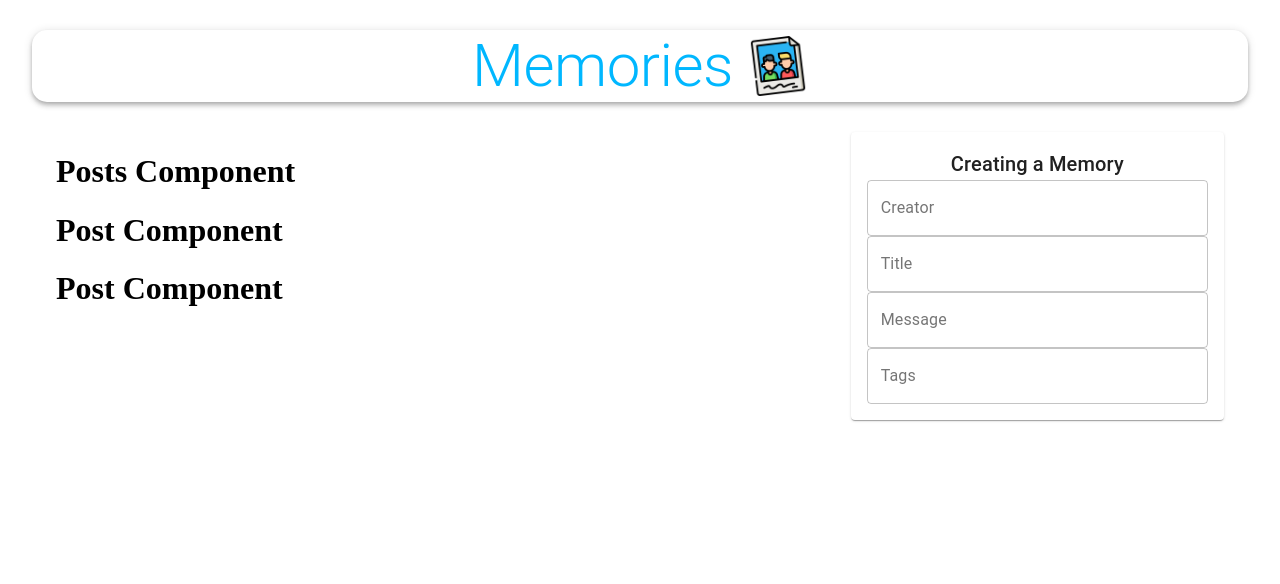
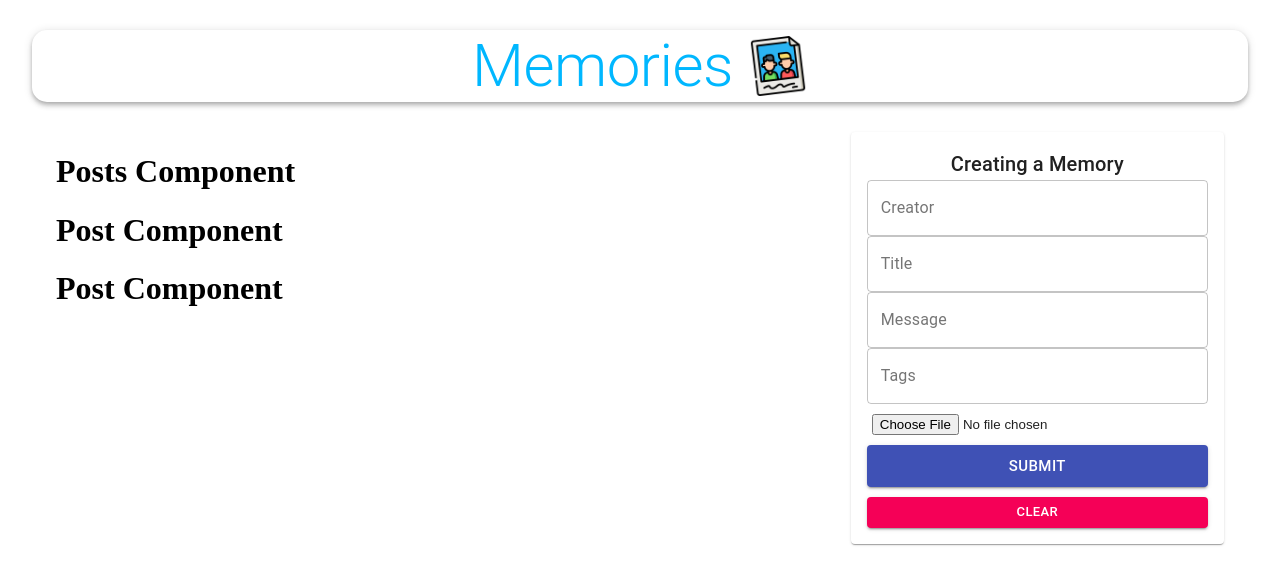
Before and after one commit to a-velasquez/memories, a React (Create React App) app in the folder client/: page / in a window 1280 px wide. Shown: the top 584 px of the page. Built offline with nearby package versions, Linux system fonts and the light colour scheme; no server answers.

Commit message:
add FileBase, submit/clear buttons, clear()

```diff
--- a/client/src/components/Form/Form.js
+++ b/client/src/components/Form/Form.js
@@ -1,5 +1,6 @@
 import React, { useState } from "react"
 import { TextField, Button, Typography, Paper } from "@material-ui/core"
+import FileBase from "react-file-base64"
 import useStyles from "./styles"
 
 const Form = () => {
@@ -13,6 +14,8 @@ const Form = () => {
 	const classes = useStyles()
 
 	const handleSubmit = () => {}
+
+	const clear = () => {}
 
 	return (
 		<Paper className={classes.paper}>
@@ -58,6 +61,32 @@ const Form = () => {
 					value={postData.tags}
 					onChange={(e) => setPostData({ ...postData, tags: e.target.value })}
 				/>
+				<div className={classes.fileInput}>
+					<FileBase
+						type='file'
+						multiple={false}
+						onDone={({ base64 }) =>
+							setPostData({ ...postData, selectedFile: base64 })
+						}
+					/>
+				</div>
+				<Button
+					className={classes.buttonSubmit}
+					variant='contained'
+					color='primary'
+					size='large'
+					type='submit'
+					fullWidth>
+					Submit
+				</Button>
+				<Button
+					variant='contained'
+					color='secondary'
+					size='small'
+					onClick={clear}
+					fullWidth>
+					Clear
+				</Button>
 			</form>
 		</Paper>
 	)
```
